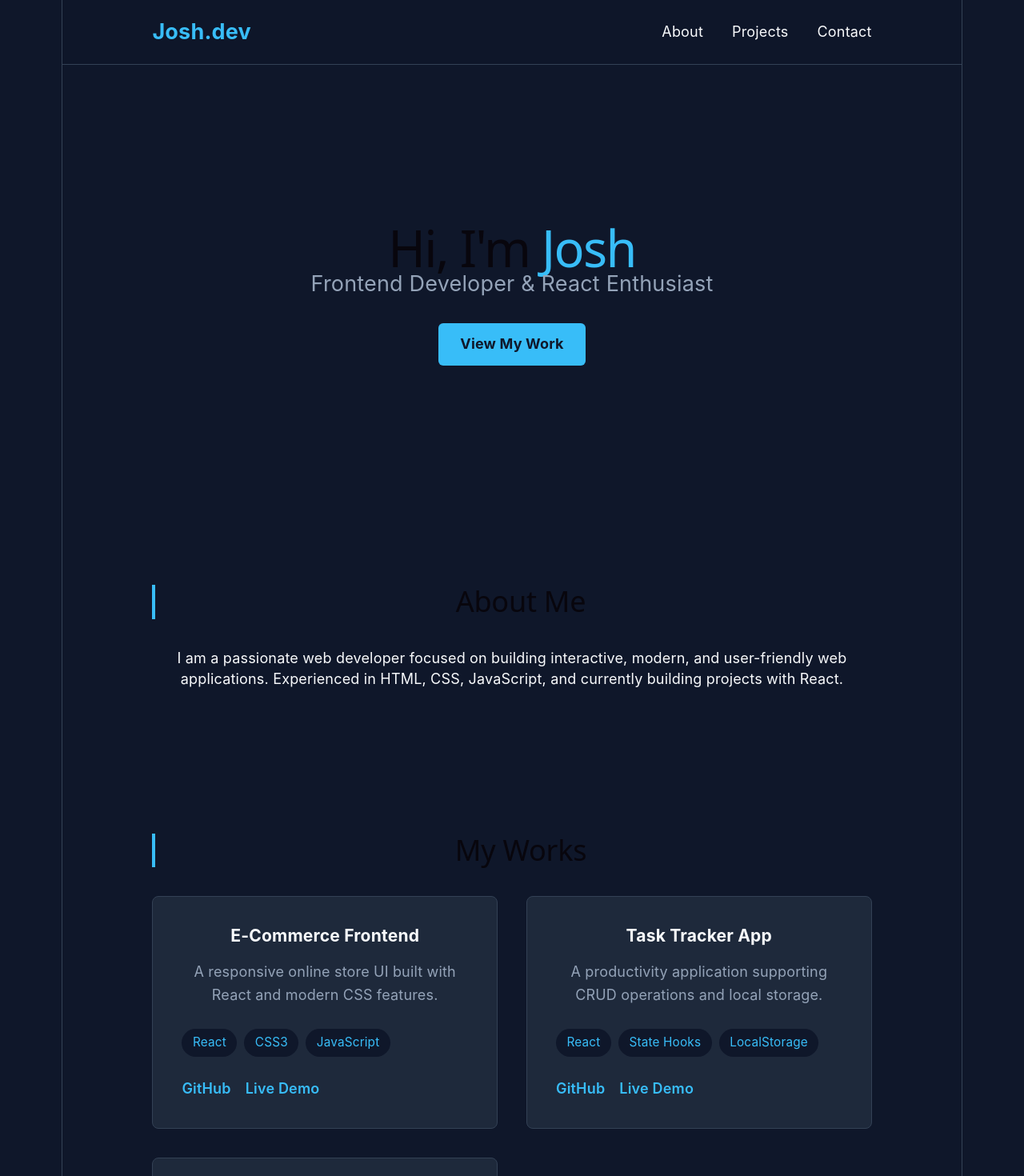
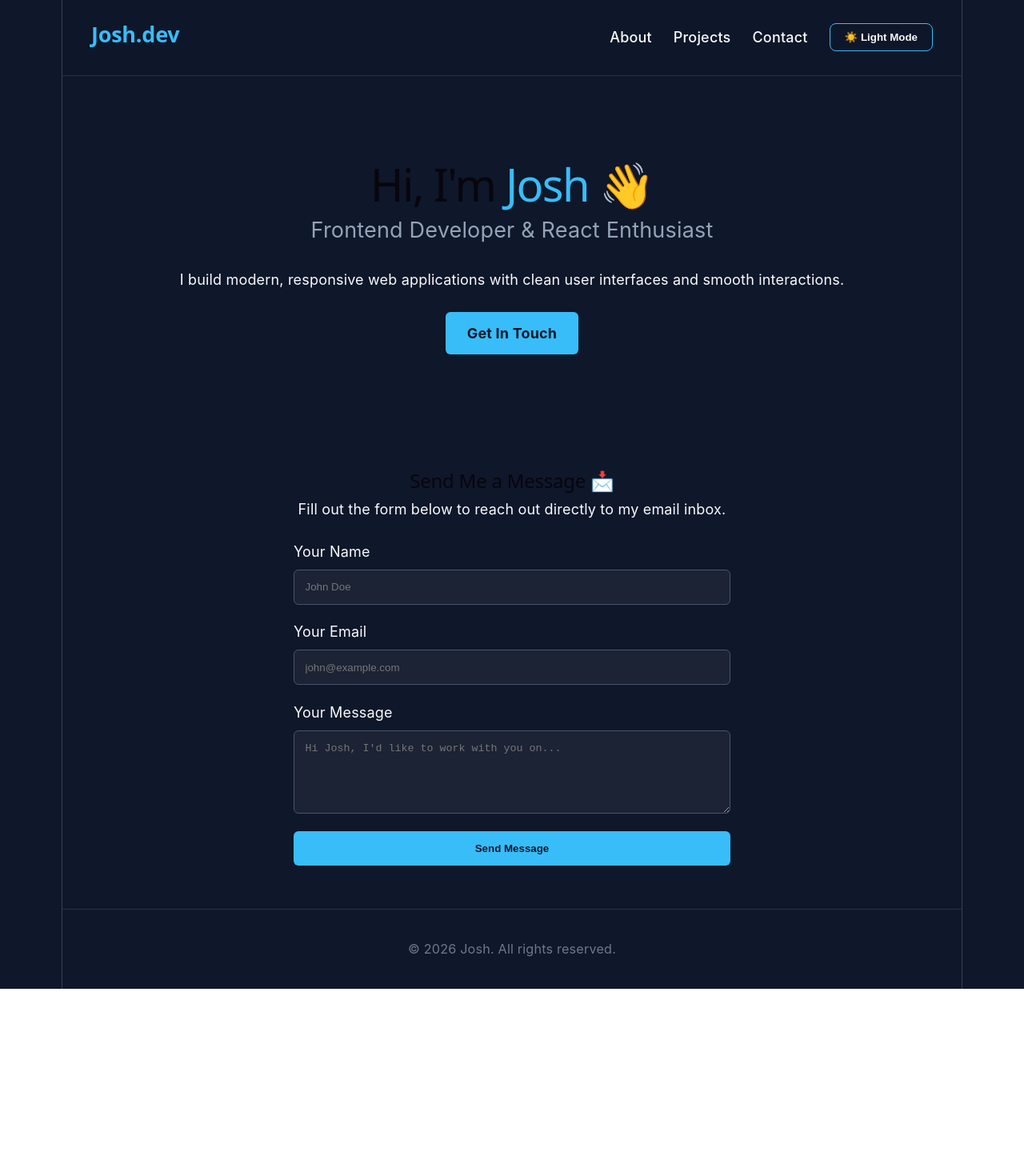
Before and after one commit to eyazemaye-lab/josh-portfolio, a React (Vite) app: page / in a window 1280 px wide. Shown: the top 1470 px of the page at 80% size. After the commit the page ends 1236 px from the top, so only its background shows below. Built offline with nearby package versions, Linux system fonts and the light colour scheme.

Commit message:
Integrated Web3Forms contact form

```diff
--- a/src/App.css
+++ b/src/App.css
@@ -171,3 +171,142 @@ footer {
   border-top: 1px solid var(--border);
   color: var(--text-secondary);
 }
+/* Option 5: Smooth Scrolling behavior across the entire page */
+html {
+  scroll-behavior: smooth;
+  font-family: 'Inter', system-ui, sans-serif;
+}
+
+body {
+  margin: 0;
+  padding: 0;
+}
+
+/* Theme variables */
+.dark-theme {
+  background-color: #0f172a;
+  color: #f8fafc;
+  min-height: 100vh;
+}
+
+.light-theme {
+  background-color: #f8fafc;
+  color: #0f172a;
+  min-height: 100vh;
+}
+
+/* Navbar */
+.navbar {
+  display: flex;
+  justify-content: space-between;
+  align-items: center;
+  padding: 1.5rem 2rem;
+  border-bottom: 1px solid rgba(255, 255, 255, 0.1);
+}
+
+.nav-links {
+  display: flex;
+  align-items: center;
+  gap: 1.5rem;
+}
+
+.nav-links a {
+  color: inherit;
+  text-decoration: none;
+  font-weight: 500;
+  transition: opacity 0.2s ease;
+}
+
+.nav-links a:hover {
+  opacity: 0.7;
+}
+
+.theme-toggle-btn {
+  padding: 0.5rem 1rem;
+  border-radius: 8px;
+  border: 1px solid #38bdf8;
+  background: transparent;
+  color: inherit;
+  cursor: pointer;
+  font-weight: bold;
+  transition: all 0.3s ease;
+}
+
+.theme-toggle-btn:hover {
+  background: #38bdf8;
+  color: #0f172a;
+}
+
+/* Hero Section */
+.hero-section {
+  text-align: center;
+  padding: 5rem 1rem;
+}
+
+.highlight {
+  color: #38bdf8;
+}
+
+.cta-btn {
+  display: inline-block;
+  margin-top: 1.5rem;
+  padding: 0.75rem 1.5rem;
+  background-color: #38bdf8;
+  color: #0f172a;
+  font-weight: bold;
+  text-decoration: none;
+  border-radius: 6px;
+}
+
+/* Contact Form Section */
+.contact-section {
+  max-width: 600px;
+  margin: 0 auto;
+  padding: 3rem 1.5rem;
+}
+
+.contact-form {
+  display: flex;
+  flex-direction: column;
+  gap: 1.2rem;
+  margin-top: 1.5rem;
+}
+
+.form-group {
+  display: flex;
+  flex-direction: column;
+  gap: 0.5rem;
+  text-align: left;
+}
+
+.form-group input,
+.form-group textarea {
+  padding: 0.75rem;
+  border-radius: 6px;
+  border: 1px solid #475569;
+  background-color: rgba(255, 255, 255, 0.05);
+  color: inherit;
+}
+
+.submit-btn {
+  padding: 0.8rem;
+  background-color: #38bdf8;
+  color: #0f172a;
+  font-weight: bold;
+  border: none;
+  border-radius: 6px;
+  cursor: pointer;
+}
+
+.form-status {
+  margin-top: 1rem;
+  font-weight: bold;
+  color: #38bdf8;
+}
+
+.footer {
+  text-align: center;
+  padding: 2rem;
+  font-size: 0.9rem;
+  opacity: 0.7;
+}
--- a/src/App.jsx
+++ b/src/App.jsx
@@ -1,88 +1,99 @@
-import React from 'react';
+import React, { useState } from 'react';
 import './App.css';
 
 function App() {
-  const projects = [
-    {
-      id: 1,
-      title: "E-Commerce Frontend",
-      description: "A responsive online store UI built with React and modern CSS features.",
-      techStack: ["React", "CSS3", "JavaScript"],
-      githubLink: "https://github.com",
-      liveLink: "https://example.com"
-    },
-    {
-      id: 2,
-      title: "Task Tracker App",
-      description: "A productivity application supporting CRUD operations and local storage.",
-      techStack: ["React", "State Hooks", "LocalStorage"],
-      githubLink: "https://github.com",
-      liveLink: "https://example.com"
-    },
-    {
-      id: 3,
-      title: "Weather Dashboard",
-      description: "Fetches live weather data using REST APIs with asynchronous JavaScript.",
-      techStack: ["React", "REST API", "Async/Await"],
-      githubLink: "https://github.com",
-      liveLink: "https://example.com"
+  // Option 5: React State for Dark/Light Mode
+  const [darkMode, setDarkMode] = useState(true);
+
+  // Option 2: State to handle Contact Form submission status
+  const [formStatus, setFormStatus] = useState('');
+
+  const toggleTheme = () => {
+    setDarkMode(!darkMode);
+  };
+
+  const handleFormSubmit = async (e) => {
+    e.preventDefault();
+    setFormStatus('Sending...');
+
+    const formData = new FormData(e.target);
+
+    // Web3Forms public access key for receiving emails directly
+    formData.append("access_key", "4b0a65d1-9d53-462a-92ef-38288c6b6fe7");
+
+    try {
+      const response = await fetch("https://api.web3forms.com/submit", {
+        method: "POST",
+        body: formData
+      });
+
+      const data = await response.json();
+
+      if (data.success) {
+        setFormStatus('Message sent successfully! 🎉');
+        e.target.reset();
+      } else {
+        setFormStatus('Something went wrong. Please try again.');
+      }
+    } catch (error) {
+      setFormStatus('Error sending message. Check your connection.');
     }
-  ];
+  };
 
   return (
-    <div className="portfolio-container">
+    <div className={darkMode ? 'app dark-theme' : 'app light-theme'}>
+      {/* Navigation Header */}
       <nav className="navbar">
-        <div className="logo">Josh.dev</div>
-        <ul className="nav-links">
-          <li><a href="#about">About</a></li>
-          <li><a href="#projects">Projects</a></li>
-          <li><a href="#contact">Contact</a></li>
-        </ul>
+        <h2 className="logo">Josh.dev</h2>
+        <div className="nav-links">
+          <a href="#about">About</a>
+          <a href="#projects">Projects</a>
+          <a href="#contact">Contact</a>
+          {/* Option 5: Dark / Light Mode Toggle Button */}
+          <button className="theme-toggle-btn" onClick={toggleTheme}>
+            {darkMode ? '☀️ Light Mode' : '🌙 Dark Mode'}
+          </button>
+        </div>
       </nav>
 
-      <header className="hero">
-        <h1>Hi, I'm <span className="highlight">Josh</span></h1>
+      {/* Hero Section */}
+      <section id="about" className="hero-section">
+        <h1>Hi, I'm <span className="highlight">Josh</span> 👋</h1>
         <p className="subtitle">Frontend Developer & React Enthusiast</p>
-        <a href="#projects" className="cta-btn">View My Work</a>
-      </header>
-
-      <section id="about" className="section">
-        <h2>About Me</h2>
-        <p>
-          I am a passionate web developer focused on building interactive, modern, and user-friendly web applications.
-          Experienced in HTML, CSS, JavaScript, and currently building projects with React.
+        <p className="bio">
+          I build modern, responsive web applications with clean user interfaces and smooth interactions.
         </p>
+        <a href="#contact" className="cta-btn">Get In Touch</a>
       </section>
 
-      <section id="projects" className="section">
-        <h2>My Works</h2>
-        <div className="projects-grid">
-          {projects.map((project) => (
-            <div key={project.id} className="project-card">
-              <h3>{project.title}</h3>
-              <p>{project.description}</p>
-              <div className="tech-tags">
-                {project.techStack.map((tech, index) => (
-                  <span key={index} className="tag">{tech}</span>
-                ))}
-              </div>
-              <div className="project-links">
-                <a href={project.githubLink} target="_blank" rel="noreferrer">GitHub</a>
-                <a href={project.liveLink} target="_blank" rel="noreferrer">Live Demo</a>
-              </div>
-            </div>
-          ))}
-        </div>
+      {/* Option 2: Functional Contact Form Section */}
+      <section id="contact" className="contact-section">
+        <h2>Send Me a Message 📩</h2>
+        <p>Fill out the form below to reach out directly to my email inbox.</p>
+
+        <form onSubmit={handleFormSubmit} className="contact-form">
+          <div className="form-group">
+            <label htmlFor="name">Your Name</label>
+            <input type="text" id="name" name="name" placeholder="John Doe" required />
+          </div>
+
+          <div className="form-group">
+            <label htmlFor="email">Your Email</label>
+            <input type="email" id="email" name="email" placeholder="john@example.com" required />
+          </div>
+
+          <div className="form-group">
+            <label htmlFor="message">Your Message</label>
+            <textarea id="message" name="message" rows="5" placeholder="Hi Josh, I'd like to work with you on..." required></textarea>
+          </div>
+
+          <button type="submit" className="submit-btn">Send Message</button>
+          {formStatus && <p className="form-status">{formStatus}</p>}
+        </form>
       </section>
 
-      <section id="contact" className="section">
-        <h2>Get In Touch</h2>
-        <p>Interested in working together or have a question? Feel free to reach out!</p>
-        <a href="mailto:josh@example.com" className="cta-btn">Email Me</a>
-      </section>
-
-      <footer>
-        <p>&copy; {new Date().getFullYear()} Josh. All rights reserved.</p>
+      <footer className="footer">
+        <p>© {new Date().getFullYear()} Josh. All rights reserved.</p>
       </footer>
     </div>
   );
```
